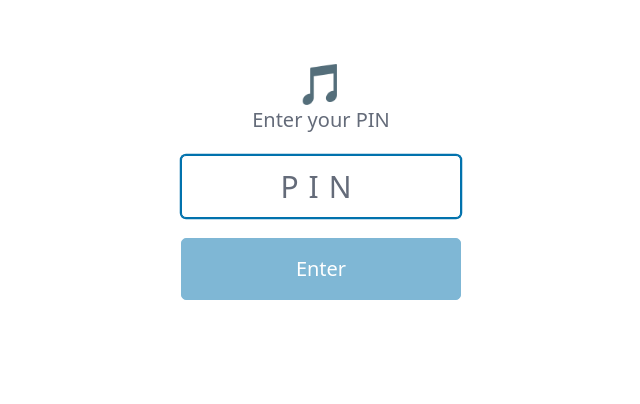
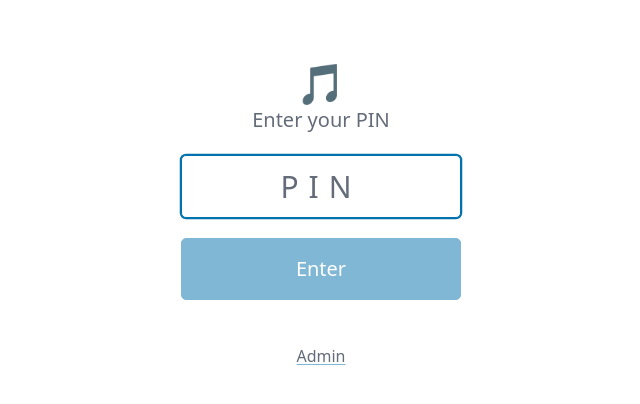
Before and after one commit to wingsuitist/lilplay, a website: page public/index.html in a window 1280 px wide. Shown: the full height of the page, 319-959 px from the left. Drawn offline with nearby package versions, Linux system fonts and the light colour scheme; no server answers.

Commit message:
Add admin link to PIN input screen for easier access

```diff
--- a/public/index.html
+++ b/public/index.html
@@ -177,6 +177,9 @@
                 style="width:100%;"
                 x-text="pinLoading ? 'Checking…' : 'Enter'"></button>
       </div>
+      <p style="text-align:center;margin-top:2rem;">
+        <a :href="'/admin' + location.search" style="font-size:0.8rem;color:var(--pico-muted-color);">Admin</a>
+      </p>
     </div>
 
     <!-- ── Player Screen ──────────────────────────────── -->
```
